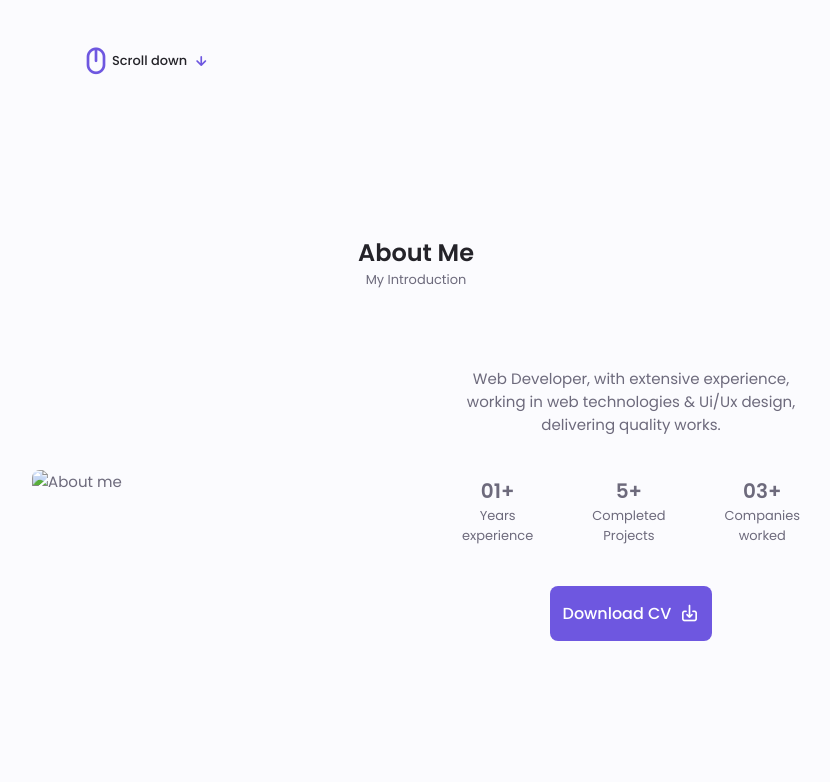
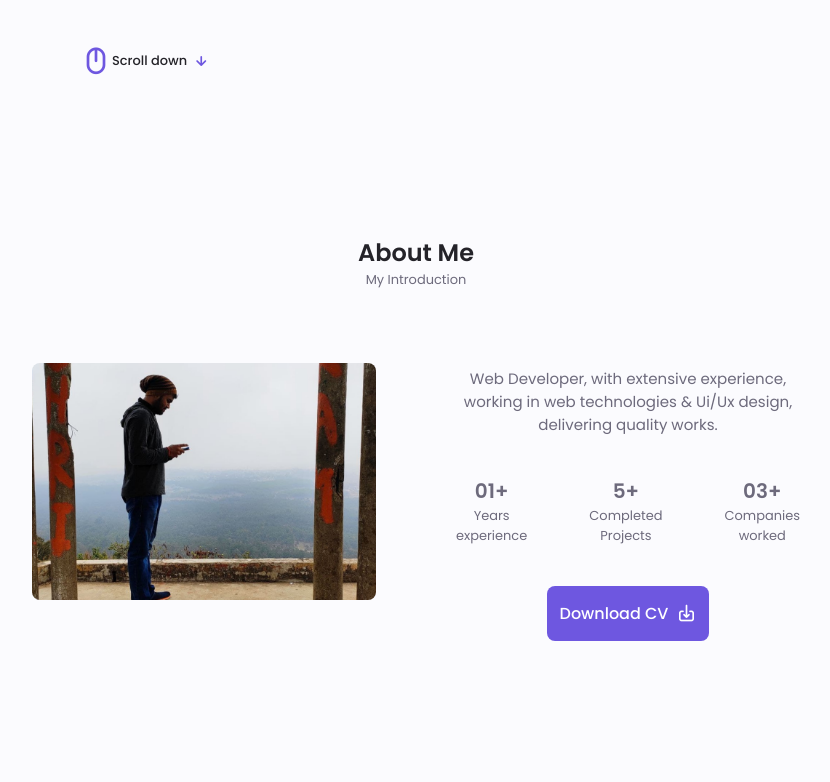
Before and after one commit to pranjal-barnwal/Minimal-Portfolio, a plain HTML site: page index.html in a window 1280 px wide. Shown: the part 514-1296 px from the top of the page, without its empty margins (224-1054 px from the left). Drawn offline with nearby package versions, Linux system fonts and the light colour scheme; the site is published under a folder, as on GitHub Pages, so addresses that start at the root find nothing.

Commit message:
Corrected link for about image

```diff
--- a/index.html
+++ b/index.html
@@ -146,7 +146,7 @@
             <h2 class="section__title">About Me</h2>
             <span class="section__subtitle">My Introduction</span>
             <div class="about__container container grid">
-                <img src="/res/about.jpg" alt="About me" class="about__img">
+                <img src="./res/about.jpg" alt="About me" class="about__img">
                 <div class="about__data">
                     <p class="about__description">
                         Web Developer, with extensive experience, working in web technologies & Ui/Ux design, delivering
```
